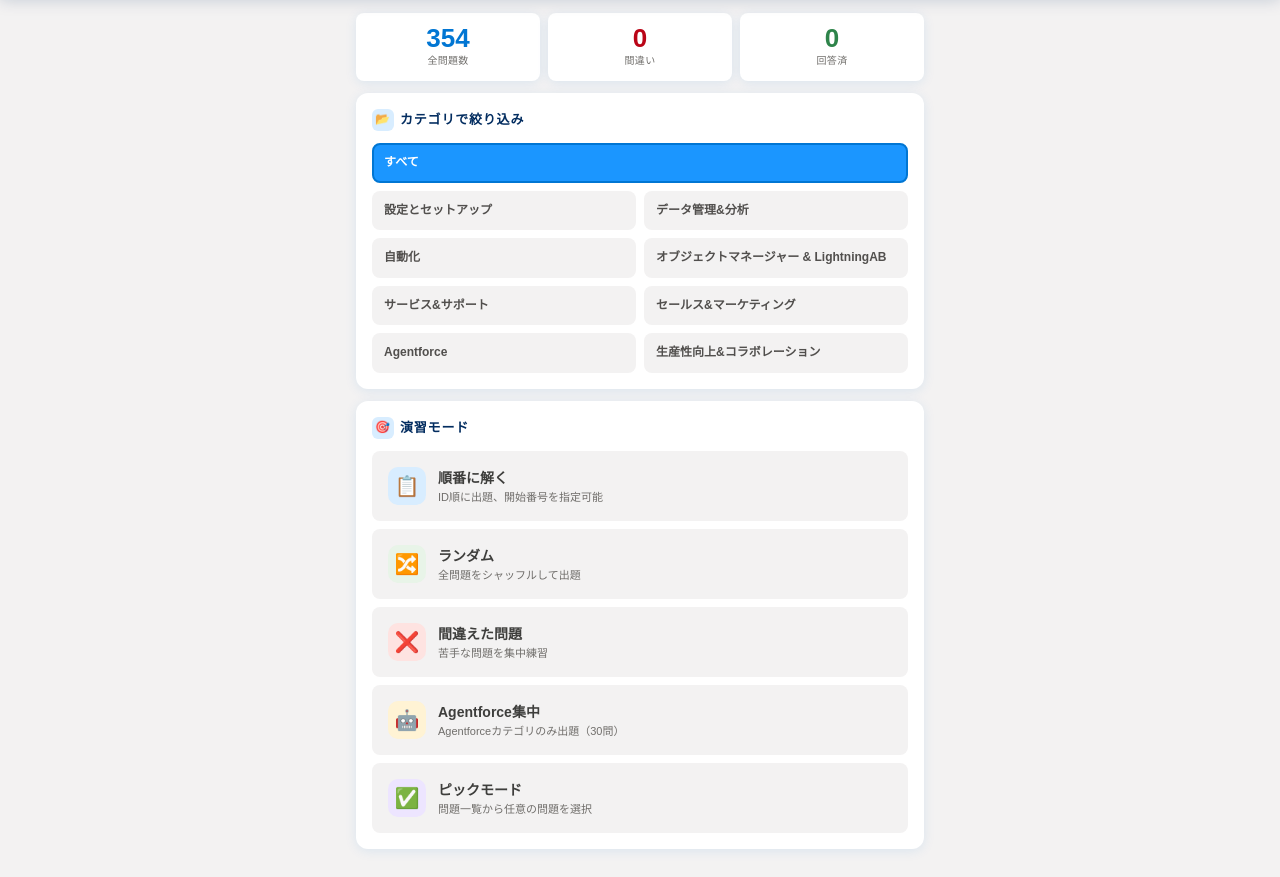
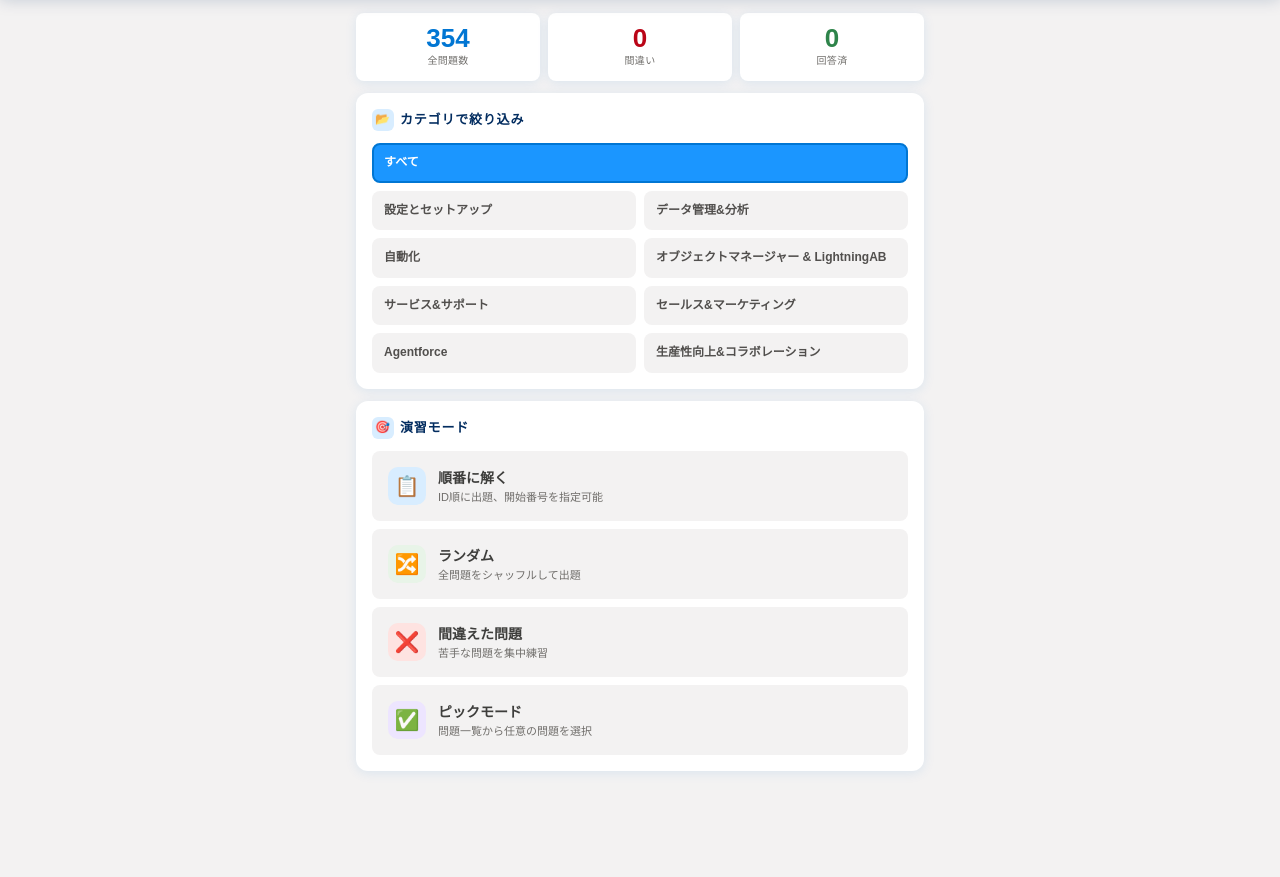
Before and after one commit to major-yy/-SalesforceAdministrator, a plain HTML site: page index.html in a window 1280 px wide. Shown: the part 93-970 px from the top of the page. After the commit the page ends 892 px from the top, so only its background shows below. Drawn offline with Linux system fonts and the light colour scheme.

Commit message:
Add files via upload

```diff
--- a/index.html
+++ b/index.html
@@ -3,7 +3,6 @@
 <head>
 <meta charset="UTF-8">
 <meta name="viewport" content="width=device-width, initial-scale=1.0">
-<link rel="apple-touch-icon" href="icon.png">
 <title>SF Admin 試験対策 上級版</title>
 <style>
 :root {
@@ -261,7 +260,6 @@ body {
 .mode-btn.m-order .mode-icon { background: #D8EDFF; }
 .mode-btn.m-random .mode-icon { background: #E8F4E8; }
 .mode-btn.m-wrong .mode-icon { background: var(--sf-red-light); }
-.mode-btn.m-agent .mode-icon { background: #FFF3D4; }
 .mode-btn.m-pick .mode-icon { background: #EDE5FF; }
 
 /* ===== START INPUT ===== */
@@ -808,14 +806,6 @@ body {
           </div>
         </button>
 
-        <button class="mode-btn m-agent" onclick="startMode('agent')">
-          <div class="mode-icon">🤖</div>
-          <div class="mode-info">
-            <div class="mode-name">Agentforce集中</div>
-            <div class="mode-desc">Agentforceカテゴリのみ出題（30問）</div>
-          </div>
-        </button>
-
         <button class="mode-btn m-pick" onclick="startMode('pick')">
           <div class="mode-icon">✅</div>
           <div class="mode-info">
@@ -1053,11 +1043,7 @@ function startMode(mode) {
     launchQuiz(shuffle(qs));
     return;
   }
-  if (mode === 'agent') {
-    var qs = QUESTIONS.filter(function(q) { return q.category === 'Agentforce'; });
-    launchQuiz(shuffle(qs));
-    return;
-  }
+
 }
 
 function launchOrder() {
```
